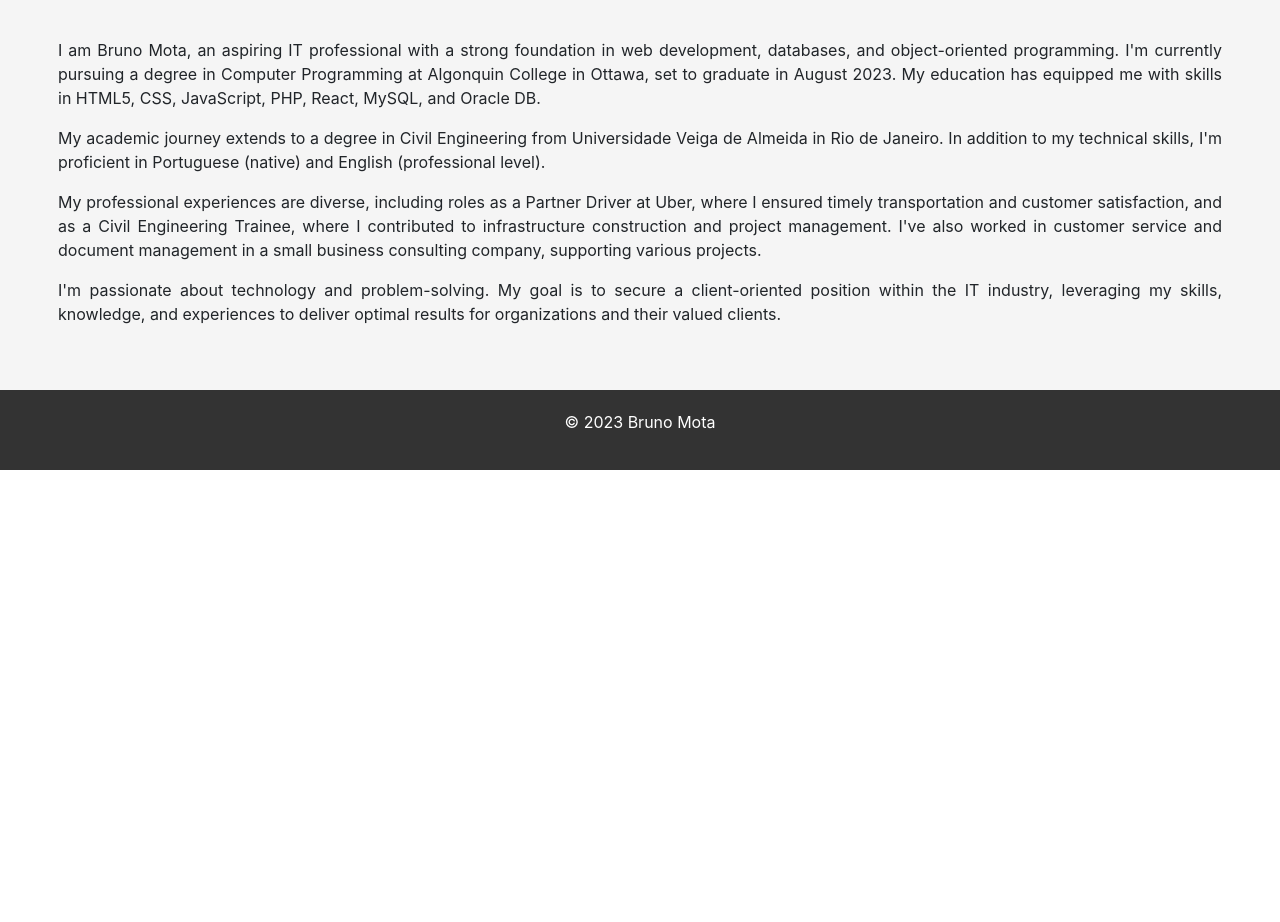
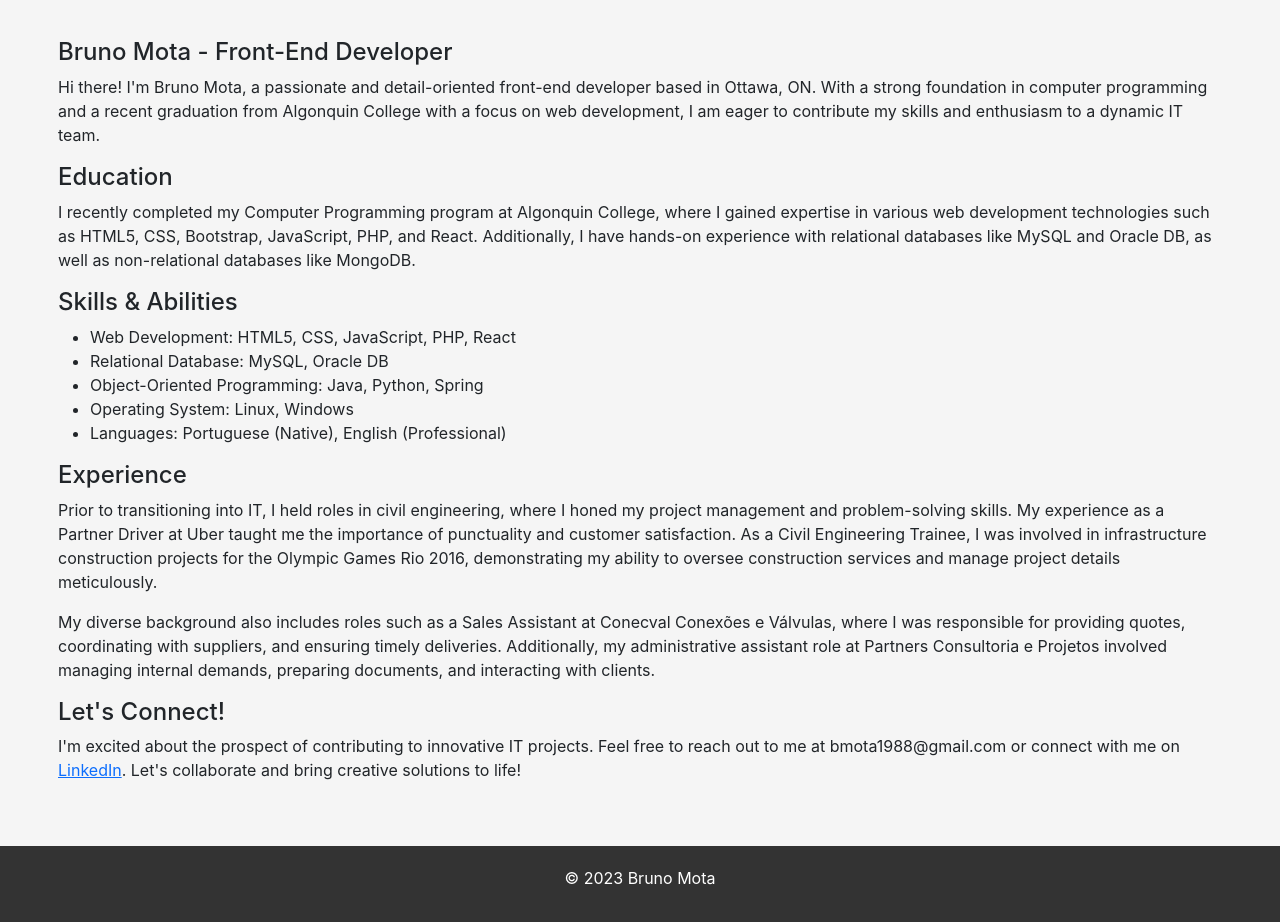
Before and after one commit to bmota1988/bmota1988.github.io, a React (Create React App) app: page / in a window 1280 px wide. Shown: the part 544-1466 px from the top of the page. Before the commit the page ends 1014 px from the top, so only its background shows below. Built offline with nearby package versions, Linux system fonts and the light colour scheme.

Commit message:
update portfolio

```diff
--- a/src/About.js
+++ b/src/About.js
@@ -19,33 +19,61 @@ function About() {
         </div>
         <div className="about-text">
           <h2>About Me</h2>
+          <h4>Bruno Mota - Front-End Developer</h4>
           <p>
-            I am Bruno Mota, an aspiring IT professional with a strong
-            foundation in web development, databases, and object-oriented
-            programming. I'm currently pursuing a degree in Computer Programming
-            at Algonquin College in Ottawa, set to graduate in August 2023. My
-            education has equipped me with skills in HTML5, CSS, JavaScript,
-            PHP, React, MySQL, and Oracle DB.
+            Hi there! I'm Bruno Mota, a passionate and detail-oriented front-end
+            developer based in Ottawa, ON. With a strong foundation in computer
+            programming and a recent graduation from Algonquin College with a
+            focus on web development, I am eager to contribute my skills and
+            enthusiasm to a dynamic IT team.
           </p>
+
+          <h4>Education</h4>
           <p>
-            My academic journey extends to a degree in Civil Engineering from
-            Universidade Veiga de Almeida in Rio de Janeiro. In addition to my
-            technical skills, I'm proficient in Portuguese (native) and English
-            (professional level).
+            I recently completed my Computer Programming program at Algonquin
+            College, where I gained expertise in various web development
+            technologies such as HTML5, CSS, Bootstrap, JavaScript, PHP, and
+            React. Additionally, I have hands-on experience with relational
+            databases like MySQL and Oracle DB, as well as non-relational
+            databases like MongoDB.
           </p>
+
+          <h4>Skills & Abilities</h4>
+          <ul>
+            <li>Web Development: HTML5, CSS, JavaScript, PHP, React</li>
+            <li>Relational Database: MySQL, Oracle DB</li>
+            <li>Object-Oriented Programming: Java, Python, Spring</li>
+            <li>Operating System: Linux, Windows</li>
+            <li>Languages: Portuguese (Native), English (Professional)</li>
+          </ul>
+
+          <h4>Experience</h4>
           <p>
-            My professional experiences are diverse, including roles as a
-            Partner Driver at Uber, where I ensured timely transportation and
-            customer satisfaction, and as a Civil Engineering Trainee, where I
-            contributed to infrastructure construction and project management.
-            I've also worked in customer service and document management in a
-            small business consulting company, supporting various projects.
+            Prior to transitioning into IT, I held roles in civil engineering,
+            where I honed my project management and problem-solving skills. My
+            experience as a Partner Driver at Uber taught me the importance of
+            punctuality and customer satisfaction. As a Civil Engineering
+            Trainee, I was involved in infrastructure construction projects for
+            the Olympic Games Rio 2016, demonstrating my ability to oversee
+            construction services and manage project details meticulously.
           </p>
+
           <p>
-            I'm passionate about technology and problem-solving. My goal is to
-            secure a client-oriented position within the IT industry, leveraging
-            my skills, knowledge, and experiences to deliver optimal results for
-            organizations and their valued clients.
+            My diverse background also includes roles such as a Sales Assistant
+            at Conecval Conexões e Válvulas, where I was responsible for
+            providing quotes, coordinating with suppliers, and ensuring timely
+            deliveries. Additionally, my administrative assistant role at
+            Partners Consultoria e Projetos involved managing internal demands,
+            preparing documents, and interacting with clients.
+          </p>
+
+          <h4>Let's Connect!</h4>
+          <p>
+            I'm excited about the prospect of contributing to innovative IT
+            projects. Feel free to reach out to me at bmota1988@gmail.com or
+            connect with me on{" "}
+            <a href="https://www.linkedin.com/in/brunonmota/">LinkedIn</a>.
+            Let's collaborate and bring creative solutions to life!
           </p>
         </div>
       </div>
--- a/src/Header.js
+++ b/src/Header.js
@@ -39,7 +39,7 @@ function Header() {
       {[false].map((expand) => (
         <Navbar
           key={expand}
-          expand={expand}
+          // expand={expand}
           fixed="top"
           data-bs-theme="dark"
           className="bg-body-tertiary mb-3"
--- a/src/style/About.css
+++ b/src/style/About.css
@@ -26,7 +26,7 @@
 
 .about-text {
   padding: 0 10px;
-  text-align: justify;
+  text-align: left;
 }
 
 @media only screen and (max-width: 767px) {
```
